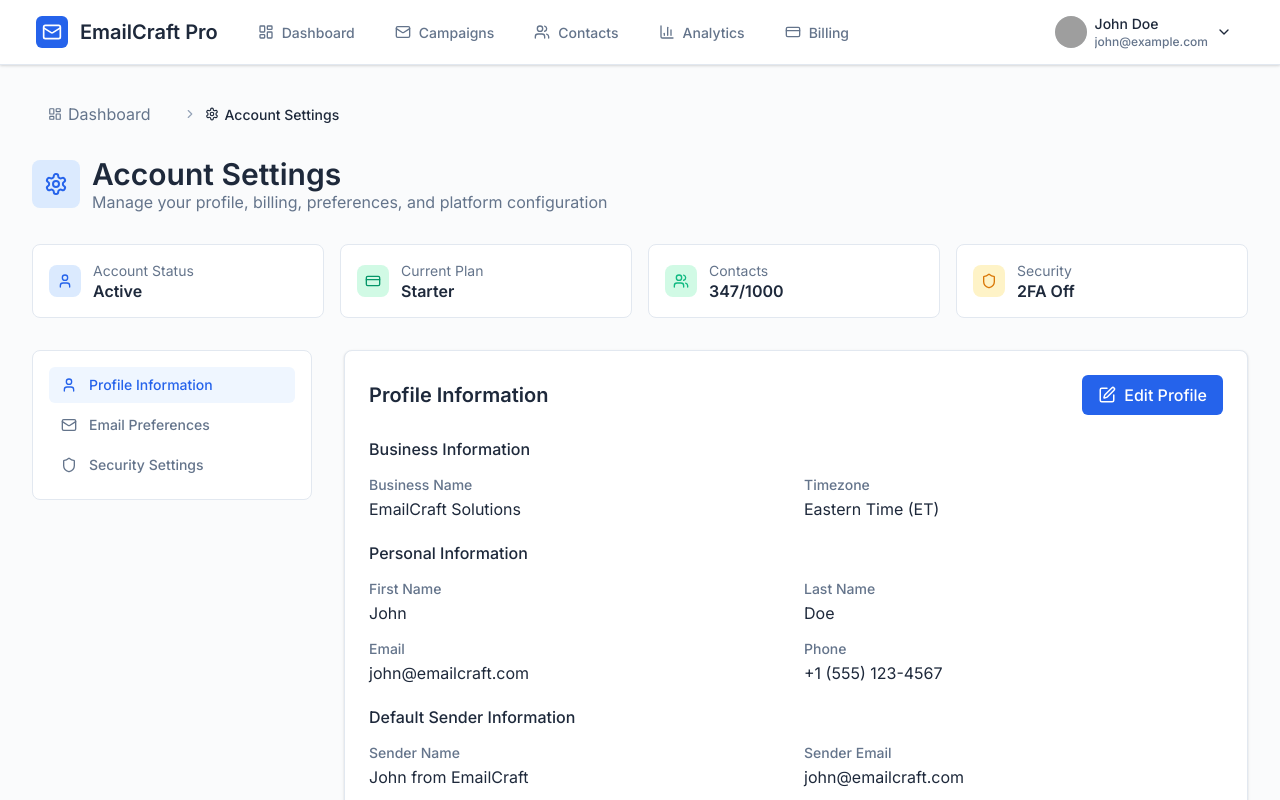
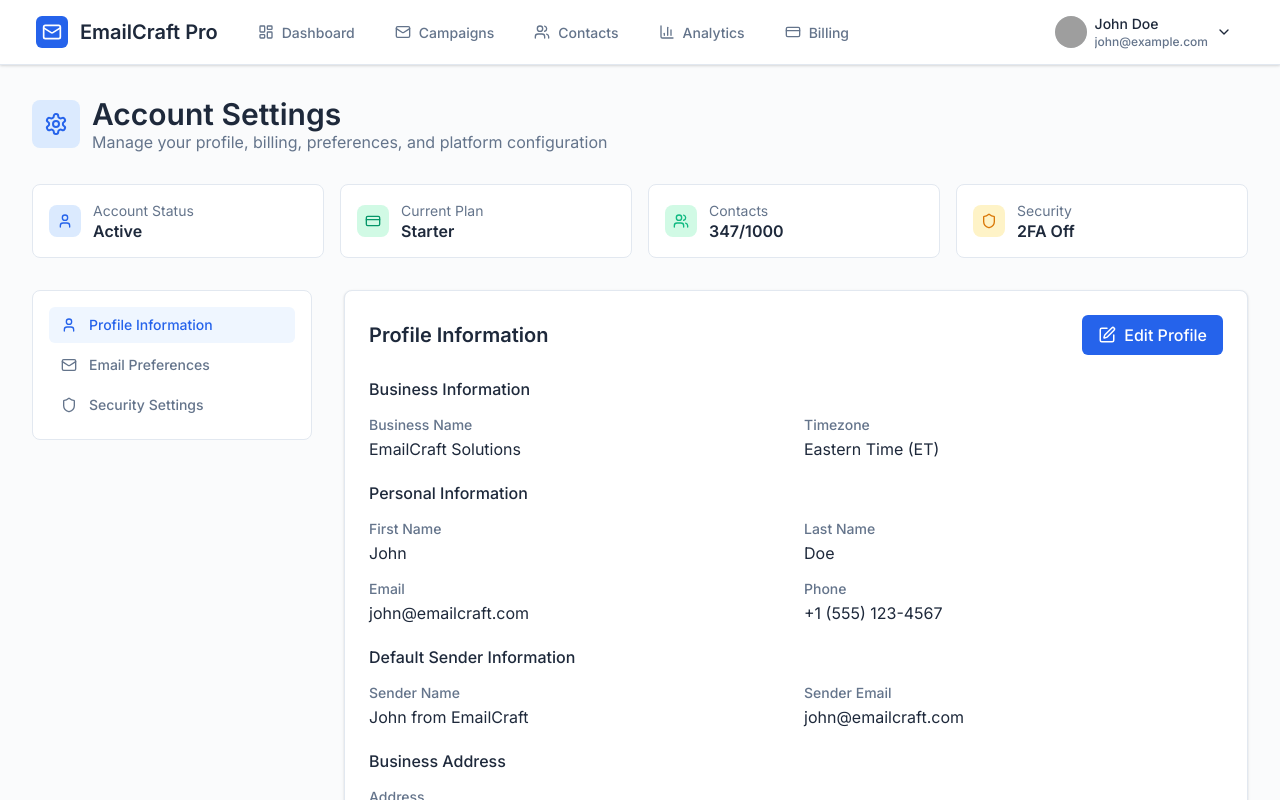
Before and after one commit to Rony-star1/emailcraft_pro, a React (Vite) app: page /account-settings in a window 1280 px wide. Shown: the top 800 px of the page. Built offline with nearby package versions, Linux system fonts and the light colour scheme; grey boxes are pictures that could not be loaded.

Commit message:
fix: Remove breadcrumbs from all pages

```diff
--- a/src/components/ui/BreadcrumbTrail.jsx
+++ /dev/null
@@ -1,104 +0,0 @@
-import React from 'react';
-import { useLocation, useNavigate } from 'react-router-dom';
-import Icon from '../AppIcon';
-import Button from './Button';
-
-const BreadcrumbTrail = ({ customBreadcrumbs = null }) => {
-  const location = useLocation();
-  const navigate = useNavigate();
-
-  const routeMap = {
-    '/dashboard': { label: 'Dashboard', icon: 'LayoutDashboard' },
-    '/campaign-builder': { label: 'Campaign Builder', icon: 'Mail' },
-    '/contact-management': { label: 'Contact Management', icon: 'Users' },
-    '/campaign-analytics': { label: 'Analytics', icon: 'BarChart3' },
-    '/account-settings': { label: 'Account Settings', icon: 'Settings' },
-    '/register': { label: 'Register', icon: 'UserPlus' },
-  };
-
-  const generateBreadcrumbs = () => {
-    if (customBreadcrumbs) {
-      return customBreadcrumbs;
-    }
-
-    const pathSegments = location.pathname.split('/').filter(Boolean);
-    const breadcrumbs = [];
-
-    // Always start with Dashboard for authenticated routes
-    if (location.pathname !== '/register' && location.pathname !== '/') {
-      breadcrumbs.push({
-        label: 'Dashboard',
-        path: '/dashboard',
-        icon: 'LayoutDashboard'
-      });
-    }
-
-    // Add current page if it's not dashboard
-    if (location.pathname !== '/dashboard' && location.pathname !== '/') {
-      const currentRoute = routeMap[location.pathname];
-      if (currentRoute) {
-        breadcrumbs.push({
-          label: currentRoute.label,
-          path: location.pathname,
-          icon: currentRoute.icon,
-          current: true
-        });
-      }
-    }
-
-    return breadcrumbs;
-  };
-
-  const breadcrumbs = generateBreadcrumbs();
-
-  // Don't show breadcrumbs on register page or if only one item
-  if (location.pathname === '/register' || breadcrumbs.length <= 1) {
-    return null;
-  }
-
-  const handleBreadcrumbClick = (path, isCurrent) => {
-    if (!isCurrent) {
-      navigate(path);
-    }
-  };
-
-  return (
-    <nav className="flex items-center space-x-2 text-sm mb-6" aria-label="Breadcrumb">
-      <ol className="flex items-center space-x-2">
-        {breadcrumbs.map((breadcrumb, index) => (
-          <li key={breadcrumb.path} className="flex items-center">
-            {index > 0 && (
-              <Icon
-                name="ChevronRight"
-                size={14}
-                className="text-text-muted mx-2"
-                aria-hidden="true"
-              />
-            )}
-
-            {breadcrumb.current ? (
-              <span
-                className="flex items-center space-x-1.5 text-text-primary font-medium"
-                aria-current="page"
-              >
-                <Icon name={breadcrumb.icon} size={14} />
-                <span>{breadcrumb.label}</span>
-              </span>
-            ) : (
-              <Button
-                variant="ghost"
-                onClick={() => handleBreadcrumbClick(breadcrumb.path, breadcrumb.current)}
-                className="flex items-center space-x-1.5 text-text-secondary hover:text-text-primary p-1 h-auto font-normal"
-              >
-                <Icon name={breadcrumb.icon} size={14} />
-                <span>{breadcrumb.label}</span>
-              </Button>
-            )}
-          </li>
-        ))}
-      </ol>
-    </nav>
-  );
-};
-
-export default BreadcrumbTrail;
--- a/src/pages/account-settings/index.jsx
+++ b/src/pages/account-settings/index.jsx
@@ -1,6 +1,5 @@
 import React, { useState, useEffect } from 'react';
 import NavigationBar from '../../components/ui/NavigationBar';
-import BreadcrumbTrail from '../../components/ui/BreadcrumbTrail';
 import ProfileSection from './components/ProfileSection';
 import EmailPreferencesSection from './components/EmailPreferencesSection';
 import SecuritySection from './components/SecuritySection';
@@ -74,7 +73,6 @@ const AccountSettings = () => {
 
       <main className="pt-16">
         <div className="max-w-7xl mx-auto px-4 sm:px-6 lg:px-8 py-8">
-          <BreadcrumbTrail />
 
           {/* Header */}
           <div className="mb-8">
--- a/src/pages/billing/index.jsx
+++ b/src/pages/billing/index.jsx
@@ -1,6 +1,5 @@
 import React from 'react';
 import NavigationBar from '../../components/ui/NavigationBar';
-import BreadcrumbTrail from '../../components/ui/BreadcrumbTrail';
 import BillingSection from '../account-settings/components/BillingSection';
 import Icon from '../../components/AppIcon';
 
@@ -11,7 +10,6 @@ const BillingPage = () => {
 
       <main className="pt-16">
         <div className="max-w-7xl mx-auto px-4 sm:px-6 lg:px-8 py-8">
-          <BreadcrumbTrail />
 
           {/* Header */}
           <div className="mb-8">
--- a/src/pages/dashboard/index.jsx
+++ b/src/pages/dashboard/index.jsx
@@ -1,6 +1,5 @@
 import React, { useState, useEffect } from 'react';
 import NavigationBar from '../../components/ui/NavigationBar';
-import BreadcrumbTrail from '../../components/ui/BreadcrumbTrail';
 import WelcomeHeader from './components/WelcomeHeader';
 import MetricsCard from './components/MetricsCard';
 import QuickActions from './components/QuickActions';
@@ -55,7 +54,6 @@ const Dashboard = () => {
 
       <main className="pt-16">
         <div className="max-w-7xl mx-auto px-4 sm:px-6 lg:px-8 py-8">
-          <BreadcrumbTrail />
 
           <WelcomeHeader />
 
```
Also changed, not shown: vercel.json (deleted).
